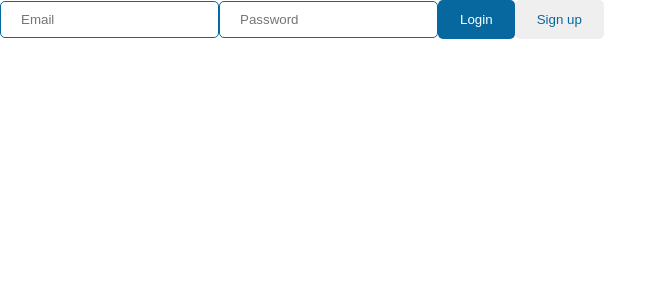
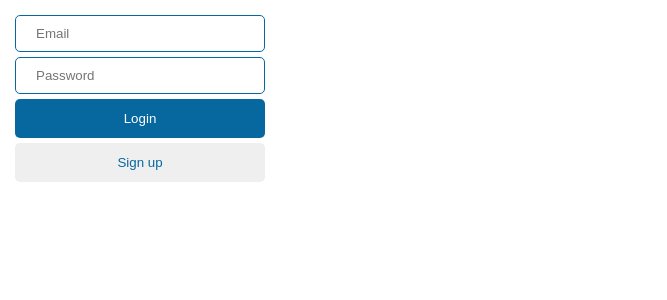
Before and after one commit to hyungmogu/note-sharing-app, a React (Create React App) app in the folder web/: page / in a window 1280 px wide. Shown: the top 300 px of the page, without its empty margins (0-667 px from the left). Built offline with nearby package versions, Linux system fonts and the light colour scheme.

Commit message:
feat: stylize form 'Login'

```diff
--- a/web/src/App.js
+++ b/web/src/App.js
@@ -5,11 +5,11 @@ function App() {
   return (
     <div className="App">
       <section>
-        <form>
+        <form className="form--type-loginSignup">
           <input type="email" placeholder="Email"/>
           <input type="password" placeholder="Password"/>
-          <button className="button button--state-primary" type="submit">Login</button>
-          <button className="button button--state-secondary" type="submit">Sign up</button>
+          <button className="button button--type-primary" type="submit">Login</button>
+          <button className="button button--type-secondary" type="submit">Sign up</button>
         </form>
       </section>
     </div>
--- a/web/src/App.scss
+++ b/web/src/App.scss
@@ -1,5 +1,20 @@
 .App {
   display: flex;
+}
+
+.form--type-loginSignup {
+  display: flex;
+  flex-direction: column;
+  width: 250px;
+  padding: 15px;
+
+  * {
+    margin-bottom: 5px;
+  }
+
+  *:last-child {
+    margin-bottom: 0;
+  }
 }
 
 input {
@@ -24,12 +39,12 @@ input {
     outline: none;
   }
 
-  &.button--state-primary {
+  &.button--type-primary {
     background-color: #07689F;
     color: white;
   }
 
-  &.button--state-secondary {
+  &.button--type-secondary {
     color: #07689F;
   }
 }
```
